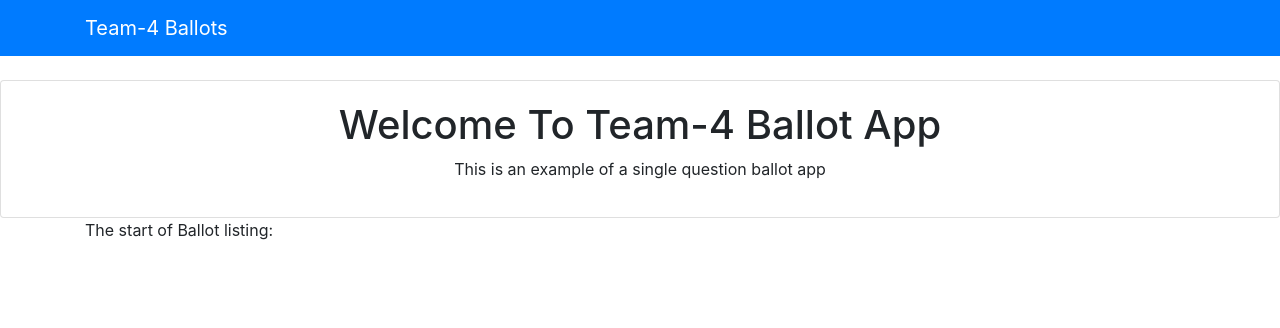
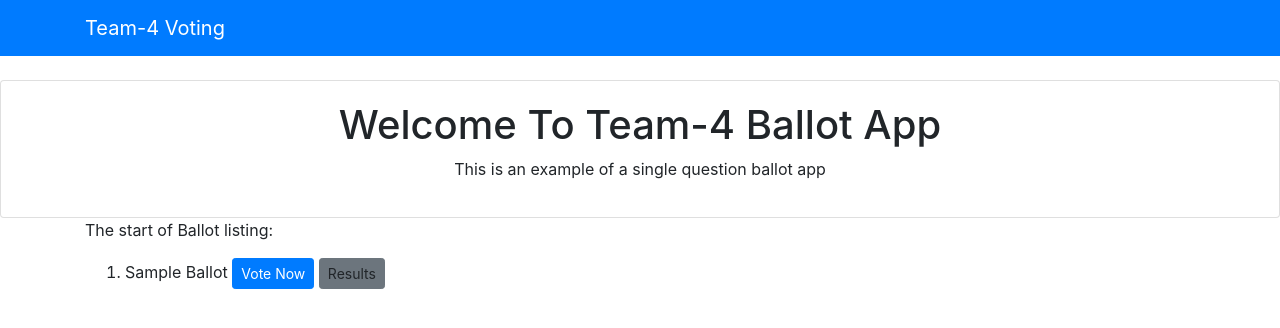
Before and after one commit to umbc-cmsc447-fa2021-voting/blind-voting-app, a Django app: page / in a window 1280 px wide. Shown: the top 328 px of the page. Run offline with Django 3.2, Linux system fonts and the light colour scheme; data comes from the database, SQL or seed files in the repository; both versions use the stored data as it was before the commit; some libraries are stand-ins or nearby versions.

Commit message:
#2: Changes have been made to the backend of the ballots. The admin now has three models to add. There is the ballot itself, just the name and date made.     Then there is the question model, it allows the admin to add as many question they want. The question needs to be linked to a ballot. And finally there     is the choices each choice is separate and needs to be linked to a question.
    Additional, the frontend has been adjusted to display the ballots first. Once the user picks the ballot of their choice, it shows them the questions
    and the choices linked to the ballot chosen. There are still some bugs to sort out, such as the vote button. The button is displayed after ever question
    but functions normally. Any question filled out will be counted when pressed, but it is just an eyesore. I plan to move it to the bottom of the page and
    sum the votes when pressed.

```diff
--- a/ballots/models.py
+++ b/ballots/models.py
@@ -11,14 +11,14 @@ class Ballot(models.Model):
         return self.ballot_title
 
 class Question(models.Model):
-    ballot1 = models.ForeignKey(Ballot, on_delete=models.CASCADE)
+    ballot = models.ForeignKey(Ballot, on_delete=models.CASCADE)
     question_text = models.TextField(max_length=200)
 
     def __str__(self):
         return self.question_text
 
 class Choice(models.Model):
-    ballot2 = models.ForeignKey(Ballot, on_delete=models.CASCADE)
+    question = models.ForeignKey(Question, on_delete=models.CASCADE)
     choice_text = models.CharField(max_length=200)
     votes = models.IntegerField(default=0)
 
--- a/ballots/templates/ballots/index.html
+++ b/ballots/templates/ballots/index.html
@@ -11,7 +11,7 @@
     <!--NavBar-->
     <nav class="navbar navbar-dark bg-primary mb-4">
       <div class="container">
-        <a class="navbar-brand" href="/">Team-4 Ballots</a>
+        <a class="navbar-brand" href="/">Team-4 Voting</a>
         <a class="navbar-brand" href="/admin/">{{request.user.username}}</a>
       </div>
     </nav>
@@ -27,9 +27,17 @@
         <p>
             The start of Ballot listing:
             <ol>
-                {% for ballot in ballot_title %}
-                <li>{{ ballots.ballot }}</li>
+                {% if ballot_list %}
+                {% for ballot in ballot_list %}
+                <li>
+                    {{ ballot.ballot_title }}
+                    <a align='right' href="{% url 'ballots:detail' ballot.id %}" class="btn btn-primary btn-sm">Vote Now</a>
+                    <a class="btn btn-secondary btn-sm">Results</a>
+                </li>
                 {% endfor %}
+                {% else %}
+                <p>No ballots available</p>
+                {% endif %}
             </ol>
         </p>
     </div>
--- a/ballots/urls.py
+++ b/ballots/urls.py
@@ -2,6 +2,9 @@ from django.urls import path
 
 from . import views
 
+app_name = 'ballots'
 urlpatterns = [
     path('', views.index, name='index'),
+    path('<int:ballot_id>/', views.detail, name='detail'),
+    path('<int:question_id>/vote/', views.vote, name='vote'),
 ]
--- a/ballots/views.py
+++ b/ballots/views.py
@@ -1,11 +1,41 @@
-from django.shortcuts import render
-from django.http import HttpResponse
+from django.template import loader
+from django.http import HttpResponse, HttpResponseRedirect, Http404
+from django.shortcuts import get_object_or_404, render
+from django.urls import reverse
 
 # Create your views here.
 
-from ballots.models import Ballot
+from ballots.models import Ballot, Question, Choice
 
 def index(request):
     ballot_list = Ballot.objects.order_by('-pub_date')
     context = {"ballot_list": ballot_list}
     return render(request, 'ballots/index.html', context=context)
+
+def detail(request, ballot_id):
+    try:
+        ballot = Ballot.objects.get(pk=ballot_id)
+        question_list = Question.objects.filter(ballot=ballot_id)
+        context = {'ballot': ballot, 'question_list': question_list}
+    except Ballot.DoesNotExist:
+        raise Http404("Ballot does not exist")
+    return render(request, 'Ballots/detail.html', context=context)
+
+def vote(request, question_id):
+    # print(request.POST['choice'])
+    question = get_object_or_404(Question, pk=question_id)
+    try:
+        selected_choice = question.choice_set.get(pk=request.POST['choice'])
+    except (KeyError, Choice.DoesNotExist):
+        # Redisplay the question voting form.
+        return render(request, 'ballots/detail.html', {
+            'question': question,
+            'error_message': "You didn't select a choice.",
+        })
+    else:
+        selected_choice.votes += 1
+        selected_choice.save()
+        # Always return an HttpResponseRedirect after successfully dealing
+        # with POST data. This prevents data from being posted twice if a
+        # user hits the Back button.
+        return HttpResponseRedirect(reverse('ballots:index'))
--- a/blind_voting_app/settings_shared.py
+++ b/blind_voting_app/settings_shared.py
@@ -24,7 +24,7 @@ BASE_DIR = Path(__file__).resolve().parent.parent
 # Application definition
 
 INSTALLED_APPS = [
-    'users.apps.UsersConfig',
+    #'users.apps.UsersConfig',
     'ballots.apps.BallotsConfig',
     'django.contrib.admin',
     'django.contrib.auth',
@@ -49,7 +49,7 @@ ROOT_URLCONF = 'blind_voting_app.urls'
 TEMPLATES = [
     {
         'BACKEND': 'django.template.backends.django.DjangoTemplates',
-        'DIRS': [],
+        'DIRS': [os.path.join(BASE_DIR, 'templates')],
         'APP_DIRS': True,
         'OPTIONS': {
             'context_processors': [
```
Also changed, not shown: ballots/admin.py (+2 -9 lines), ballots/templates/ballots/detail.html (added, +40 -0 lines), ballots/migrations/0001_initial.py (deleted), db.sqlite3 (deleted).
